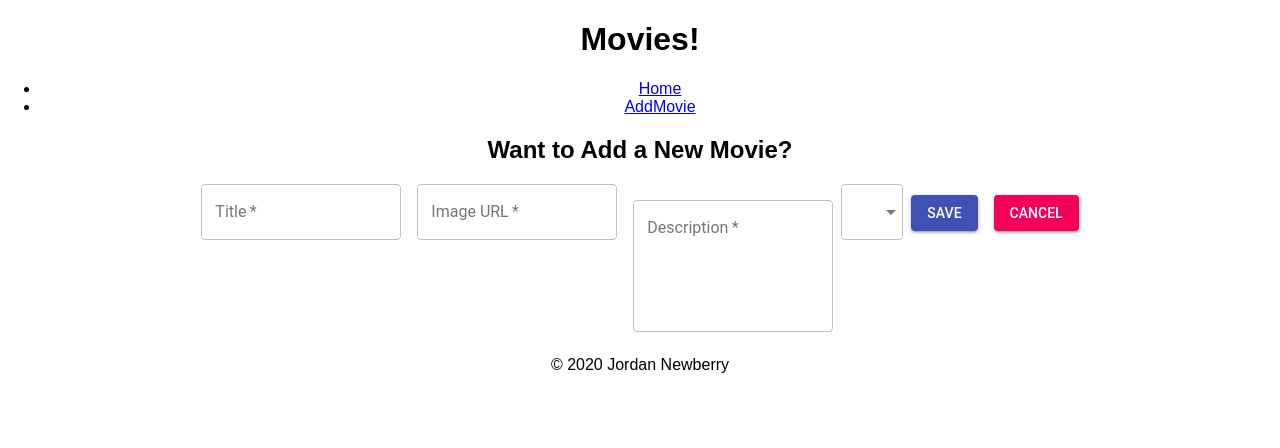
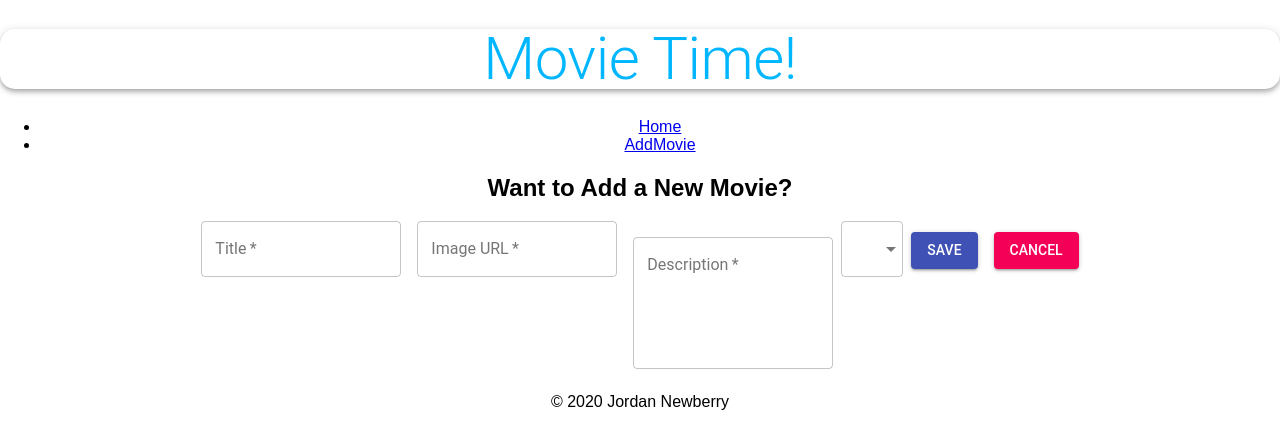
Before and after one commit to jordanNewberry21/movie-sagas, a React (Create React App) app: page /#/add in a window 1280 px wide. Shown: the top 448 px of the page. Built offline with nearby package versions, Linux system fonts and the light colour scheme.

Commit message:
fixed a bug with the Movie List component

```diff
--- a/src/components/AddMovie/AddMovie.js
+++ b/src/components/AddMovie/AddMovie.js
@@ -58,8 +58,9 @@ class AddMovie extends Component{
     }
 
     handleSubmit = (event, newMovie) => {
+        this.props.history.push('/');
         this.props.dispatch({ type: 'ADD_MOVIE', payload: newMovie });
-        this.props.history.push('/');
+        this.props.dispatch({ type: 'FETCH_MOVIES' });
     }
 
     render(){
--- a/src/components/App/App.js
+++ b/src/components/App/App.js
@@ -6,13 +6,14 @@ import './App.css';
 import Home from '../Home/Home';
 import AddMovie from '../AddMovie/AddMovie';
 import MovieCard from '../MovieCard/MovieCard';
+import Header from '../Header/Header';
 
 class App extends Component {
   // Renders the entire app on the DOM
   render() {
     return (
       <div className="App">
-        <h1>Movies!</h1>
+        <Header />
         <Router>
           <nav>
               <ul>
--- /dev/null
+++ b/src/components/Header/Header.js
@@ -0,0 +1,32 @@
+import React, { Component } from 'react';
+import { withStyles } from '@material-ui/core/styles';
+import { AppBar, Typography } from '@material-ui/core';
+
+const styles = (theme) => ({
+  appBar: {
+    borderRadius: 15,
+    margin: '1.8em 0',
+    display: 'flex',
+    flexDirection: 'row',
+    justifyContent: 'center',
+    alignItems: 'center',
+  },
+  heading: {
+    color: 'rgba(0,183,255, 1)',
+  },
+});
+
+class Header extends Component {
+  render() {
+    const classes = this.props.classes;
+    return (
+      <AppBar className={classes.appBar} position='static' color='inherit'>
+        <Typography className={classes.heading} variant='h2' align='center'>
+          Movie Time!
+        </Typography>
+      </AppBar>
+    );
+  }
+}
+
+export default withStyles(styles)(Header);
--- a/src/components/Home/Home.js
+++ b/src/components/Home/Home.js
@@ -22,7 +22,6 @@ class Home extends Component{
     render(){
         return(
             <div>
-                <h2>hello from Home component</h2>
                 <MovieList goToMovieCard={this.movieCard} />
             </div>
         ) // end return
--- a/src/components/MovieCard/MovieCard.js
+++ b/src/components/MovieCard/MovieCard.js
@@ -18,8 +18,8 @@ class MovieCard extends Component{
 
                     <ul>
                         <li>Genres:</li>
-                    {this.props.reduxState.movieGenres.map((g) => (
-                        <li>{g.name}</li>
+                    {this.props.reduxState.movieGenres.map((g, i) => (
+                        <li key={i}>{g.name}</li>
                     ))}
                     </ul>
 
--- a/src/components/MovieList/MovieList.js
+++ b/src/components/MovieList/MovieList.js
@@ -18,29 +18,19 @@ import {
       flexDirection: 'column',
       justifyContent: 'space-between',
     },
+    media: {
+        height: 0,
+        paddingTop: '56.25%', // 16:9
+      },
   });
 
 class MovieList extends Component{
-
-    componentDidMount() {
-        this.props.dispatch({ type: 'FETCH_MOVIES'})
-    }
-
-    // movieCard = (event, movieId) => {
-    //     this.props.dispatch({
-    //         type: 'FETCH_DETAILS',
-    //         payload: movieId,
-    //     });
-    //     console.log(this.props.history);
-    //     this.props.history.push('/details');
-    // }
 
     render(){
         const classes = this.props;
         return(
             <div>
-                <h2>hello from MovieList component</h2>
-                <Grid container spacing={3} alignItems='stretch'>
+                <Grid container spacing={0} alignItems='stretch'>
                     {this.props.reduxState.movies.map((movie) => (
                         <Grid key={movie.id} item xs={12} sm={6} md={4} lg={4}>
                             <Card onClick={(event) => this.props.goToMovieCard(event, movie.id, movie)}
@@ -51,7 +41,7 @@ class MovieList extends Component{
                                 <CardMedia
                                 component='img'
                                 className={classes.media}
-                                image={movie.poster}
+                                src={movie.poster}
                                 alt={movie.title}
                               />
                             </Card>
```
